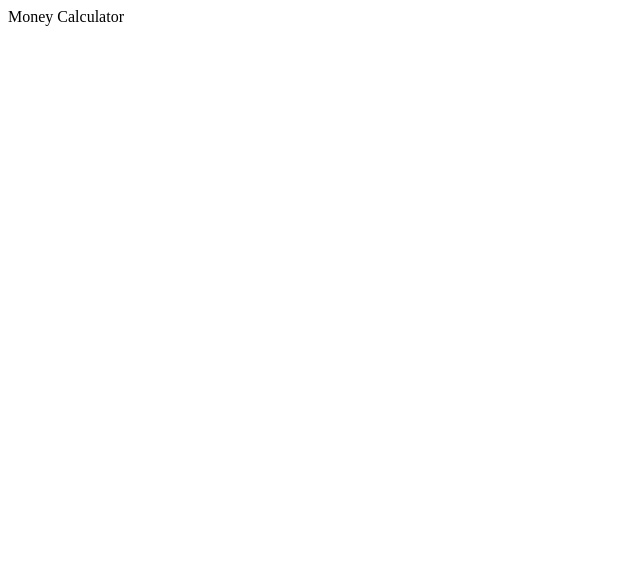
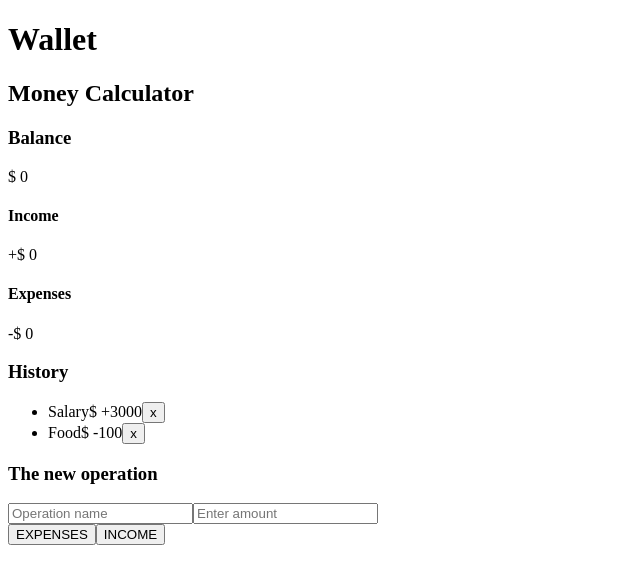
Before and after one commit to smeshchankin/money-calculator, a React (Create React App) app: page / in a window 1280 px wide. Shown: the top 584 px of the page, without its empty margins (0-640 px from the left). Built offline with nearby package versions, Linux system fonts and the light colour scheme; the HTML template or start-up script is replaced by a standard one.

Commit message:
[MC-001] SPA: structure

```diff
--- a/src/App.js
+++ b/src/App.js
@@ -2,9 +2,64 @@ import React from 'react';
 
 function App() {
   return (
-    <div>
-      Money Calculator
-    </div>
+    <>
+      <header>
+        <h1>Wallet</h1>
+        <h2>Money Calculator</h2>
+      </header>
+
+      <main>
+        <div className="container">
+            <section className="total">
+                <header className="total__header">
+                    <h3>Balance</h3>
+                    <p className="total__balance">$&nbsp;0</p>
+                </header>
+                <div className="total__main">
+                    <div className="total__main-item total__income">
+                        <h4>Income</h4>
+                        <p className="total__money total__money-income">+$&nbsp;0</p>
+                    </div>
+                    <div className="total__main-item total__expenses">
+                        <h4>Expenses</h4>
+                        <p className="total__money total__money-expenses">-$&nbsp;0</p>
+                    </div>
+                </div>
+            </section>
+
+            <section className="history">
+                <h3>History</h3>
+                <ul className="history__list">
+                    <li className="history__item history__item-plus">Salary
+                        <span className="history__money">$ +3000</span>
+                        <button className="history__delete">x</button>
+                    </li>
+
+                    <li className="history__item  history__item-minus">Food
+                        <span className="history__money">$ -100</span>
+                        <button className="history__delete">x</button>
+                    </li>
+                </ul>
+            </section>
+
+            <section className="operation">
+                <h3>The new operation</h3>
+                <form id="form">
+                    <label>
+                        <input type="text" className="operation__fields operation__name" placeholder="Operation name" />
+                    </label>
+                    <label>
+                        <input type="number" className="operation__fields operation__amount" placeholder="Enter amount" />
+                    </label>
+                    <div className="operation__btns">
+                        <button type="submit" className="operation__btn operation__btn-subtract">EXPENSES</button>
+                        <button type="submit" className="operation__btn operation__btn-add">INCOME</button>
+                    </div>
+                </form>
+            </section>
+        </div>
+      </main>
+    </>
   );
 }
 
```
